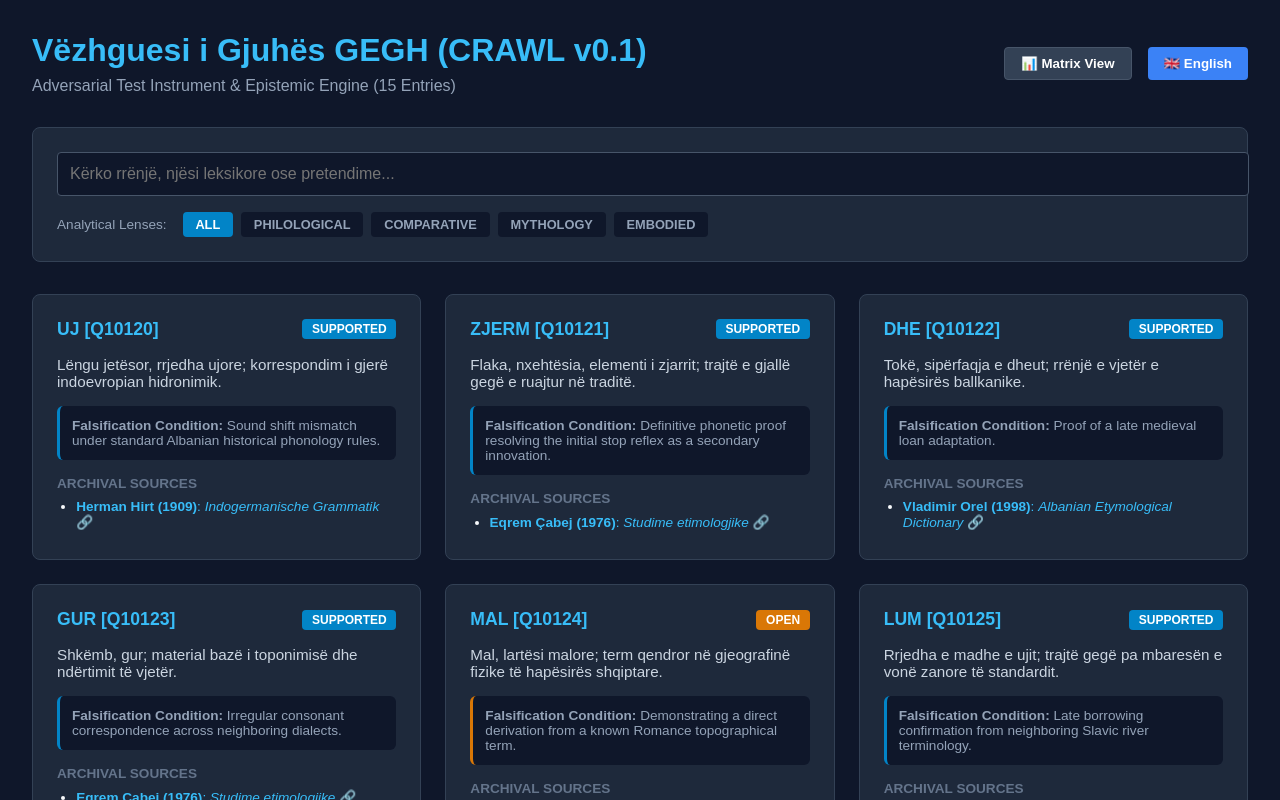
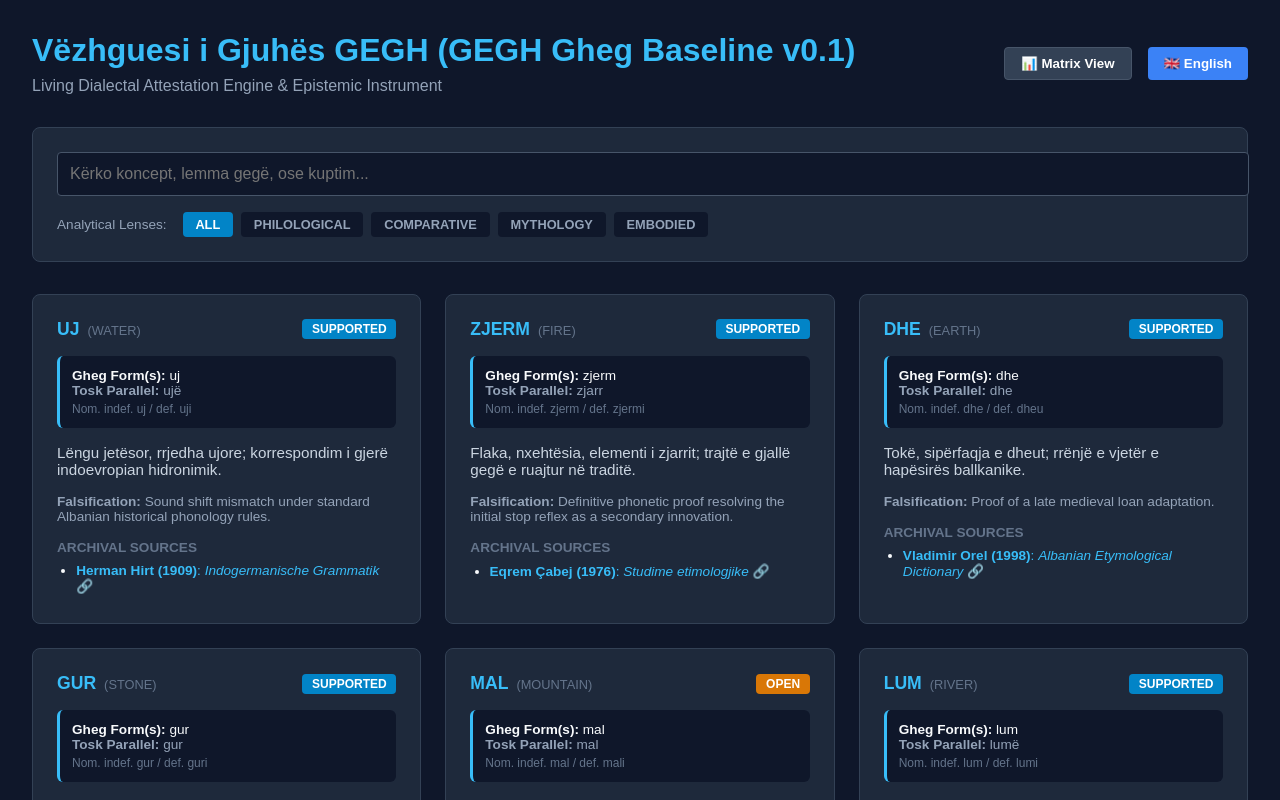
Before and after one commit to Erionxh/gegh-di-explorer, a Next.js app: page / in a window 1280 px wide. Shown: the top 800 px of the page. Built offline with nearby package versions, Linux system fonts and the light colour scheme.

Commit message:
Update page.js

```diff
--- a/app/page.js
+++ b/app/page.js
@@ -13,9 +13,9 @@ export default function Home() {
   const filteredData = lexicalCorpus.filter(item => {
     const matchesSearch =
       item.lemma.toLowerCase().includes(searchTerm.toLowerCase()) ||
+      item.concept.toLowerCase().includes(searchTerm.toLowerCase()) ||
       item.id.toLowerCase().includes(searchTerm.toLowerCase()) ||
-      item.meaning.sq.toLowerCase().includes(searchTerm.toLowerCase()) ||
-      item.meaning.en.toLowerCase().includes(searchTerm.toLowerCase());
+      item.meaning.sq.toLowerCase().includes(searchTerm.toLowerCase());
 
     const matchesLens = selectedLens === 'all' || item.lenses.includes(selectedLens);
 
@@ -37,8 +37,8 @@ export default function Home() {
       {/* Header */}
       <div style={{ display: 'flex', justifyContent: 'space-between', alignItems: 'center', marginBottom: '2rem' }}>
         <div>
-          <h1 style={{ margin: 0, color: '#38bdf8' }}>{t.title} (CRAWL v0.1)</h1>
-          <p style={{ margin: '0.5rem 0 0', color: '#94a3b8' }}>Adversarial Test Instrument & Epistemic Engine (15 Entries)</p>
+          <h1 style={{ margin: 0, color: '#38bdf8' }}>{t.title} (GEGH Gheg Baseline v0.1)</h1>
+          <p style={{ margin: '0.5rem 0 0', color: '#94a3b8' }}>Living Dialectal Attestation Engine & Epistemic Instrument</p>
         </div>
         <div style={{ display: 'flex', gap: '1rem' }}>
           <button
@@ -60,7 +60,7 @@ export default function Home() {
       <div style={{ background: '#1e293b', padding: '1.5rem', borderRadius: '8px', marginBottom: '2rem', border: '1px solid #334155', display: 'flex', flexDirection: 'column', gap: '1rem' }}>
         <input
           type="text"
-          placeholder={t.searchPlaceholder}
+          placeholder="Kërko koncept, lemma gegë, ose kuptim..."
           value={searchTerm}
           onChange={(e) => setSearchTerm(e.target.value)}
           style={{ width: '100%', padding: '0.75rem', borderRadius: '4px', border: '1px solid #475569', background: '#0f172a', color: '#fff', fontSize: '1rem' }}
@@ -96,18 +96,28 @@ export default function Home() {
           {filteredData.map((item) => (
             <div key={item.id} style={{ background: '#1e293b', padding: '1.5rem', borderRadius: '8px', border: '1px solid #334155', display: 'flex', flexDirection: 'column', gap: '1rem' }}>
               <div style={{ display: 'flex', justifyContent: 'space-between', alignItems: 'center' }}>
-                <span style={{ color: '#38bdf8', fontWeight: 'bold', fontSize: '1.1rem' }}>{item.lemma.toUpperCase()} [{item.id}]</span>
+                <div>
+                  <span style={{ color: '#38bdf8', fontWeight: 'bold', fontSize: '1.1rem' }}>{item.lemma.toUpperCase()}</span>
+                  <span style={{ color: '#64748b', fontSize: '0.8rem', marginLeft: '0.5rem' }}>({item.concept})</span>
+                </div>
                 <span style={{ background: getStatusColor(item.status), padding: '0.2rem 0.6rem', borderRadius: '4px', fontSize: '0.75rem', fontWeight: 'bold', textTransform: 'uppercase', color: '#fff' }}>
                   {item.status}
                 </span>
+              </div>
+
+              {/* Gheg Attestation Box */}
+              <div style={{ background: '#0f172a', padding: '0.75rem', borderRadius: '6px', fontSize: '0.85rem', color: '#f8fafc', borderLeft: '3px solid #38bdf8' }}>
+                <div><strong>Gheg Form(s):</strong> {item.attestations.gheg.join(', ')}</div>
+                {item.attestations.tosk && <div style={{ color: '#94a3b8' }}><strong>Tosk Parallel:</strong> {item.attestations.tosk.join(', ')}</div>}
+                <div style={{ color: '#64748b', fontSize: '0.75rem', marginTop: '0.25rem' }}>{item.attestations.morphology}</div>
               </div>
 
               <p style={{ color: '#cbd5e1', fontSize: '0.95rem', margin: 0 }}>
                 {item.meaning[lang]}
               </p>
 
-              <div style={{ background: '#0f172a', padding: '0.75rem', borderRadius: '6px', fontSize: '0.85rem', color: '#94a3b8', borderLeft: `3px solid ${getStatusColor(item.status)}` }}>
-                <strong>Falsification Condition:</strong> {item.falsificationCondition}
+              <div style={{ fontSize: '0.85rem', color: '#94a3b8' }}>
+                <strong>Falsification:</strong> {item.falsificationCondition}
               </div>
 
               <div>
@@ -132,10 +142,10 @@ export default function Home() {
           <table style={{ width: '100%', borderCollapse: 'collapse', textAlign: 'left', fontSize: '0.9rem' }}>
             <thead>
               <tr style={{ background: '#0f172a', color: '#38bdf8', borderBottom: '1px solid #334155' }}>
-                <th style={{ padding: '1rem' }}>Lemma</th>
+                <th style={{ padding: '1rem' }}>Concept</th>
+                <th style={{ padding: '1rem' }}>Gheg Attestation</th>
                 <th style={{ padding: '1rem' }}>Status</th>
                 <th style={{ padding: '1rem' }}>PIE Ref</th>
-                <th style={{ padding: '1rem' }}>Proto-Albanian</th>
                 <th style={{ padding: '1rem' }}>Sanskrit</th>
                 <th style={{ padding: '1rem' }}>Latin</th>
               </tr>
@@ -143,14 +153,14 @@ export default function Home() {
             <tbody>
               {filteredData.map((item) => (
                 <tr key={item.id} style={{ borderBottom: '1px solid #334155', color: '#cbd5e1' }}>
-                  <td style={{ padding: '1rem', fontWeight: 'bold', color: '#38bdf8' }}>{item.lemma}</td>
+                  <td style={{ padding: '1rem', fontWeight: 'bold', color: '#38bdf8' }}>{item.concept}</td>
+                  <td style={{ padding: '1rem', color: '#f8fafc', fontWeight: 'bold' }}>{item.attestations.gheg.join(', ')}</td>
                   <td style={{ padding: '1rem' }}>
                     <span style={{ background: getStatusColor(item.status), padding: '0.2rem 0.5rem', borderRadius: '4px', fontSize: '0.75rem', color: '#fff', fontWeight: 'bold' }}>
                       {item.status}
                     </span>
                   </td>
                   <td style={{ padding: '1rem' }}>{item.matrix.pie}</td>
-                  <td style={{ padding: '1rem', color: '#38bdf8' }}>{item.matrix.protoAlbanian}</td>
                   <td style={{ padding: '1rem' }}>{item.matrix.sanskrit}</td>
                   <td style={{ padding: '1rem' }}>{item.matrix.latin}</td>
                 </tr>
```
